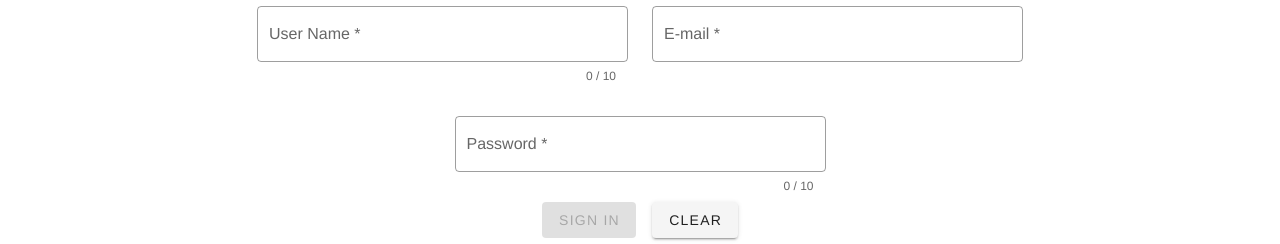
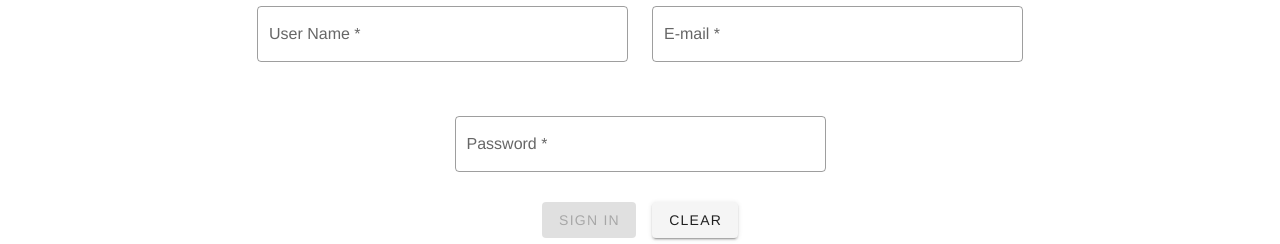
Before and after one commit to vipul43/project-blip, a Vue app in the folder frontend-blip/: page /user/signin in a window 1280 px wide. Shown: the part 244-488 px from the top of the page. Built offline with nearby package versions, Linux system fonts and the light colour scheme; no server answers.

Commit message:
updated validation rules and removed counter for security

```diff
--- a/frontend-blip/src/views/User/Signin.vue
+++ b/frontend-blip/src/views/User/Signin.vue
@@ -16,11 +16,10 @@
               <validation-provider
                 v-slot="{ errors }"
                 name="Username"
-                rules="required|max:10"
+                rules="required|max:10|min:5"
               >
                 <v-text-field
                   v-model="user.username"
-                  :counter="10"
                   :error-messages="errors"
                   label="User Name *"
                   outlined
@@ -49,11 +48,10 @@
               <validation-provider
                 v-slot="{ errors }"
                 name="Password"
-                rules="required|max:10"
+                rules="required"
               >
                 <v-text-field
                   v-model="user.password"
-                  :counter="10"
                   :error-messages="errors"
                   label="Password *"
                   outlined
@@ -76,7 +74,7 @@
 
 <script>
 import { mapActions } from "vuex";
-import { required, email, max } from "vee-validate/dist/rules";
+import { required, email, min, max } from "vee-validate/dist/rules";
 import {
   extend,
   ValidationObserver,
@@ -85,17 +83,18 @@ import {
 } from "vee-validate";
 
 setInteractionMode("eager");
-
 extend("required", {
   ...required,
   message: "{_field_} can not be empty",
 });
-
+extend("min", {
+  ...min,
+  message: "{_field_} may not be less than {length} characters",
+});
 extend("max", {
   ...max,
   message: "{_field_} may not be greater than {length} characters",
 });
-
 extend("email", {
   ...email,
   message: "Email must be valid",
```
